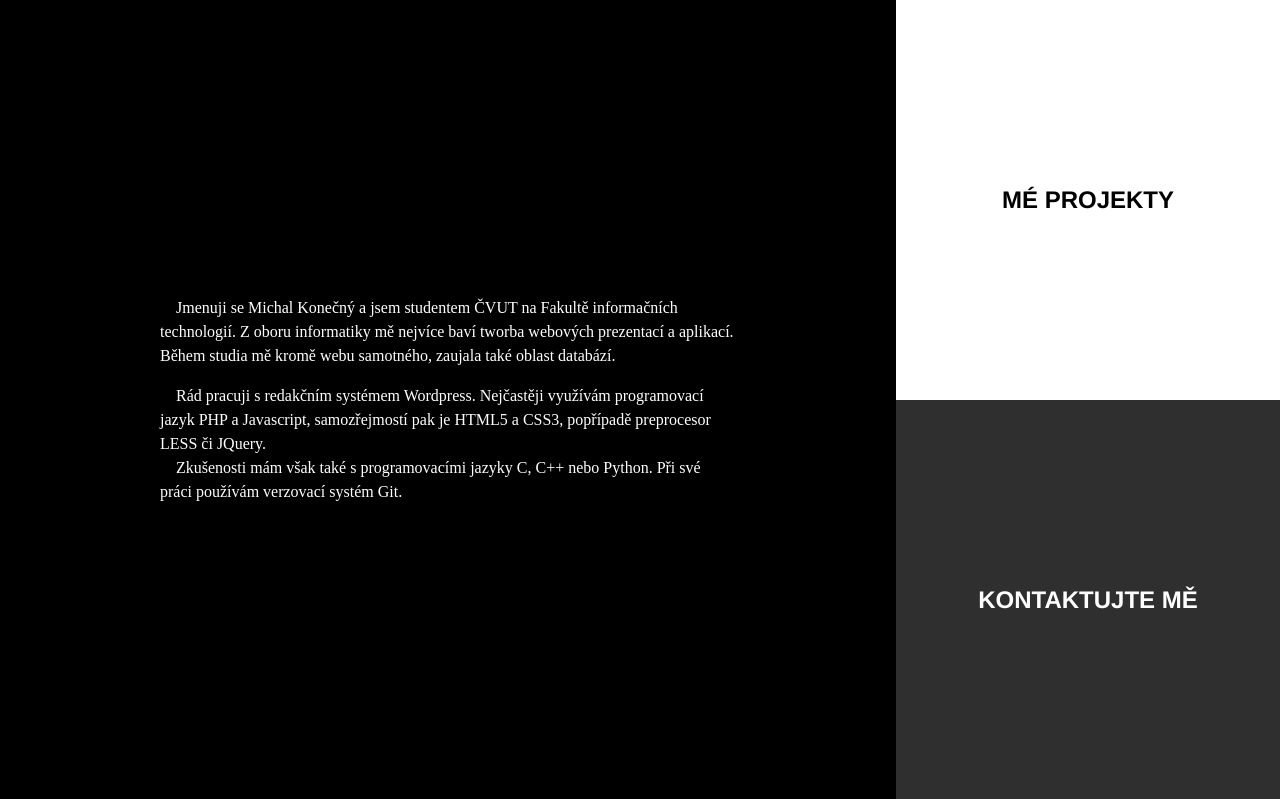
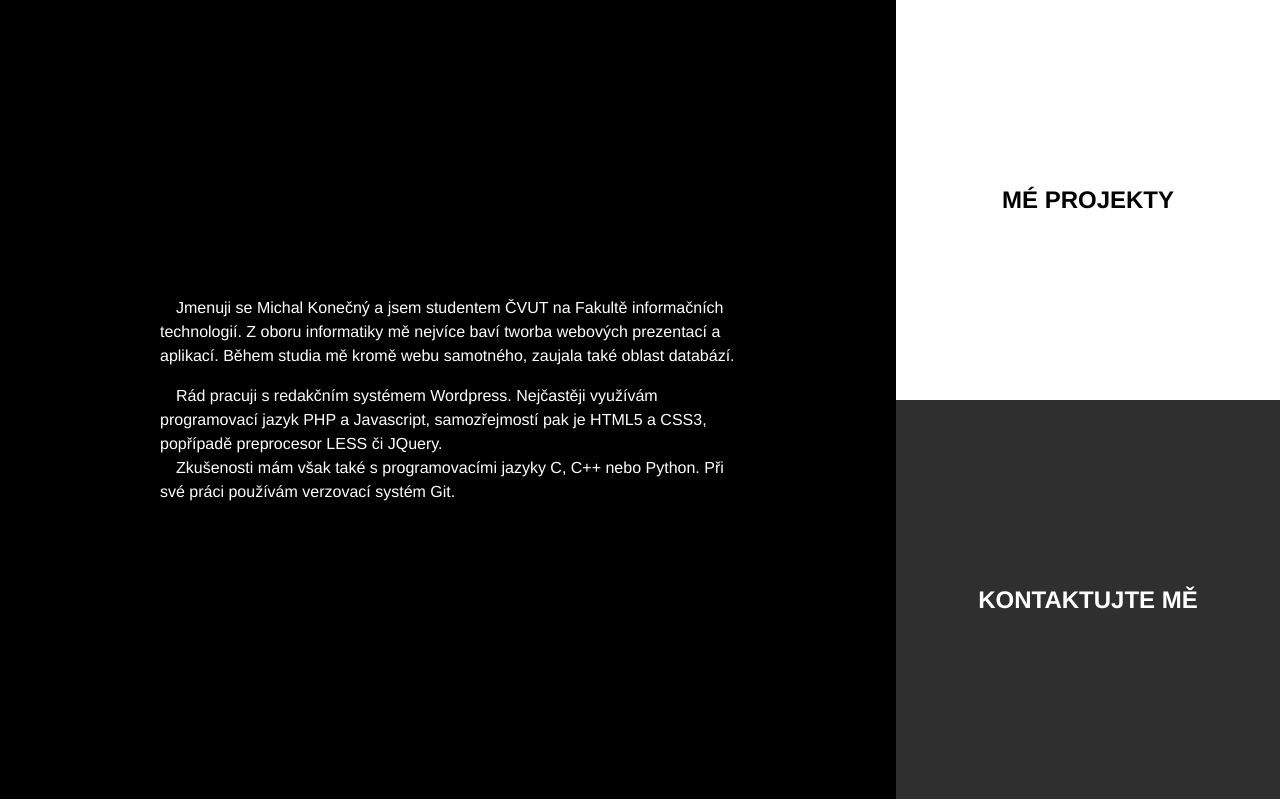
Before and after one commit to konmike/konmike.github.io, a PHP site: page / in a window 1280 px wide. Shown: the top 799 px of the page. Run offline with PHP 8.4, Linux system fonts and the light colour scheme.

Commit message:
Oprava fontu u odstavcu

```diff
--- a/style.css
+++ b/style.css
@@ -91,6 +91,7 @@ body{
     text-indent: 1rem;
     margin: 0 10rem;
     line-height: 1.5rem;
+    font-family: Helvetica,sans-serif;
 }
 
 .article__par:first-child{
```
